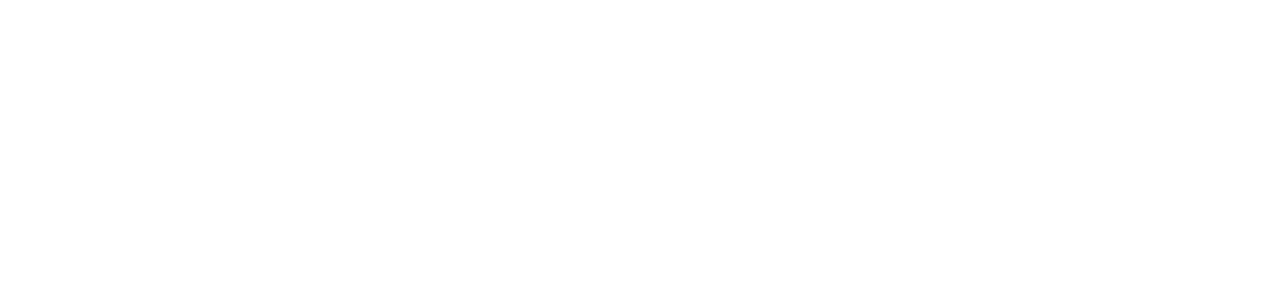
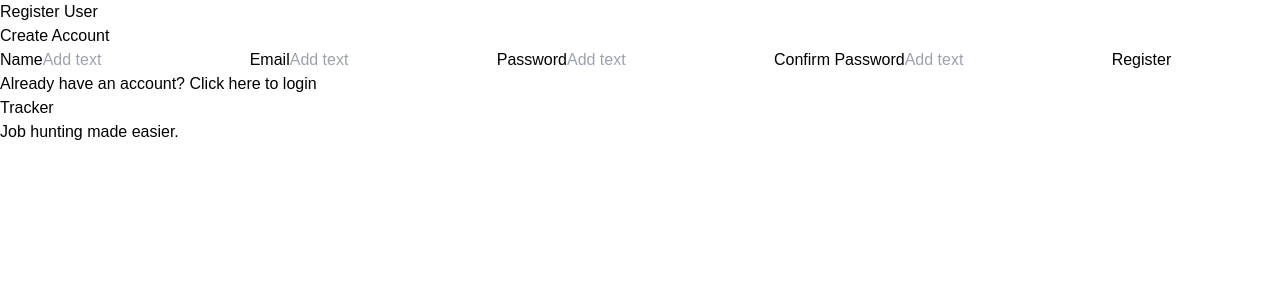
Before and after one commit to turingschool/tracker-crm-fe, a React (Create React App) app: page /UserRegistration in a window 1280 px wide. Before the commit this address had no page. Shown: the top 300 px of the page. Built offline with nearby package versions, Linux system fonts and the light colour scheme.

Commit message:
Correct link name in App.tsx

```diff
--- a/src/App.tsx
+++ b/src/App.tsx
@@ -94,7 +94,7 @@
 
         {/* Register User Route */}
         <Route
-          path="/register"
+          path="/UserRegistration"
           element={
             <div>
               <h1>Register User</h1>
--- a/src/Login.tsx
+++ b/src/Login.tsx
@@ -1,5 +1,6 @@
 import turingLogo from './Turing-logo.png';
 import { useState } from 'react';
+import { Link } from 'react-router-dom';
 
 const LoginForm = ({ onLogin }: { onLogin: (id: number) => void }) => {
   const [email, setEmail] = useState('');
@@ -76,7 +77,8 @@
           <button type="submit" className='login-btn w-[35%] h-[10%] rounded-sm bg-[#3cb6cc] font-[Helvetica Neue] font-sans text-base'>
             Login
           </button>
-          <p className='no-account-message font-[Helvetica Neue] font-sans'>No Account? Click <button className='font-[Helvetica Neue] font-sans text-cyan-700'>Here</button> To Register.</p>
+          <p className='no-account-message font-[Helvetica Neue] font-sans'>No Account? Click <Link to="/UserRegistration">Here</Link> To Register.</p>
+
         </form>
         {errorMessage && <p className='failed-login flex justify-center items-center rounded-md border-red-600 border-2 bg-slate-700 w-[50%] h-[5%] absolute top-[25%] left-[25%] font-[Helvetica Neue] font-sans font-semibold text-lg text-red-600'>{errorMessage}</p>}
         {successMessage && <p className='success-login flex justify-center items-center rounded-md border-green-600 border-2 bg-slate-700 w-[50%] h-[5%] absolute top-[25%] left-[25%] font-[Helvetica Neue] font-sans font-semibold text-lg text-green-600'>{successMessage}</p>}
--- a/src/components/UserRegistration.tsx
+++ b/src/components/UserRegistration.tsx
@@ -9,6 +9,7 @@
   const [password, setPassword] = useState<string>('');
   const [passwordConfirmation, setPasswordConfirmation] = useState<string>('');
   const [errorMessage, setErrorMessage] = useState<string | null>(null);
+  const navigate = useNavigate();
 
   const handleFormSubmit = async (e: React.FormEvent<HTMLFormElement>) => {
     e.preventDefault();
@@ -29,7 +30,6 @@
 
       setErrorMessage(null);
 
-      const navigate = useNavigate();
       navigate('/dashboard');
 
     } catch (error: any) {
@@ -39,8 +39,8 @@
   };
 
   return (
-    <div className="user-registration">
-      <div className="form-container">
+    <div className="">
+      <div className="">
         <h2>Create Account</h2>
         <form onSubmit={handleFormSubmit}>
           <label htmlFor="name">Name</label>
```
